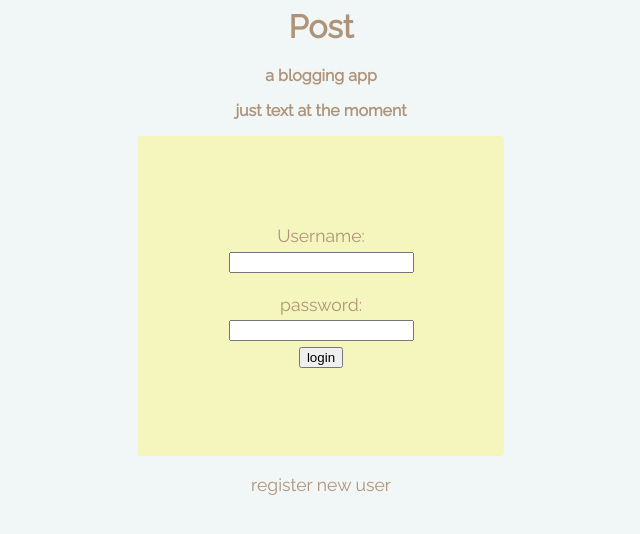
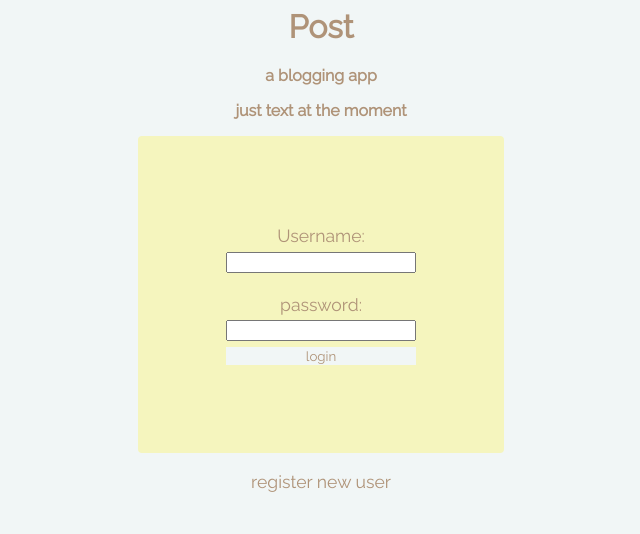
Before and after one commit to andrewtran634/blog, a Django app: page /login/ in a window 1280 px wide. Shown: the top 534 px of the page, without its empty margins (319-959 px from the left). Run offline with Django 3.2, Linux system fonts and the light colour scheme; some libraries are stand-ins or nearby versions.

Commit message:
'small style changes for login page'

```diff
--- a/login/static/css/logstyle.css
+++ b/login/static/css/logstyle.css
@@ -28,6 +28,7 @@ input {
 	margin-bottom: 2%;
 	margin:	0 auto;
 	margin-top: 3%;
+	width: 100%;
 }
 span {
 	display: none;
@@ -70,3 +71,9 @@ span {
 #show2:hover {
 
 }
+#login {
+	font-family: Raleway;
+	border:none;
+	color:rgb(175, 147, 120);
+	background-color: rgb(241, 246, 246);
+}
--- a/login/templates/login/index.html
+++ b/login/templates/login/index.html
@@ -43,7 +43,7 @@
 				{% csrf_token %}
 				{{ log }}
 				<div id = "field">
-					<input type = "submit" value = "login">
+					<input type = "submit" value = "login" id = "login">
 				</div>
 			</form>
 			<div id = "show">
```
